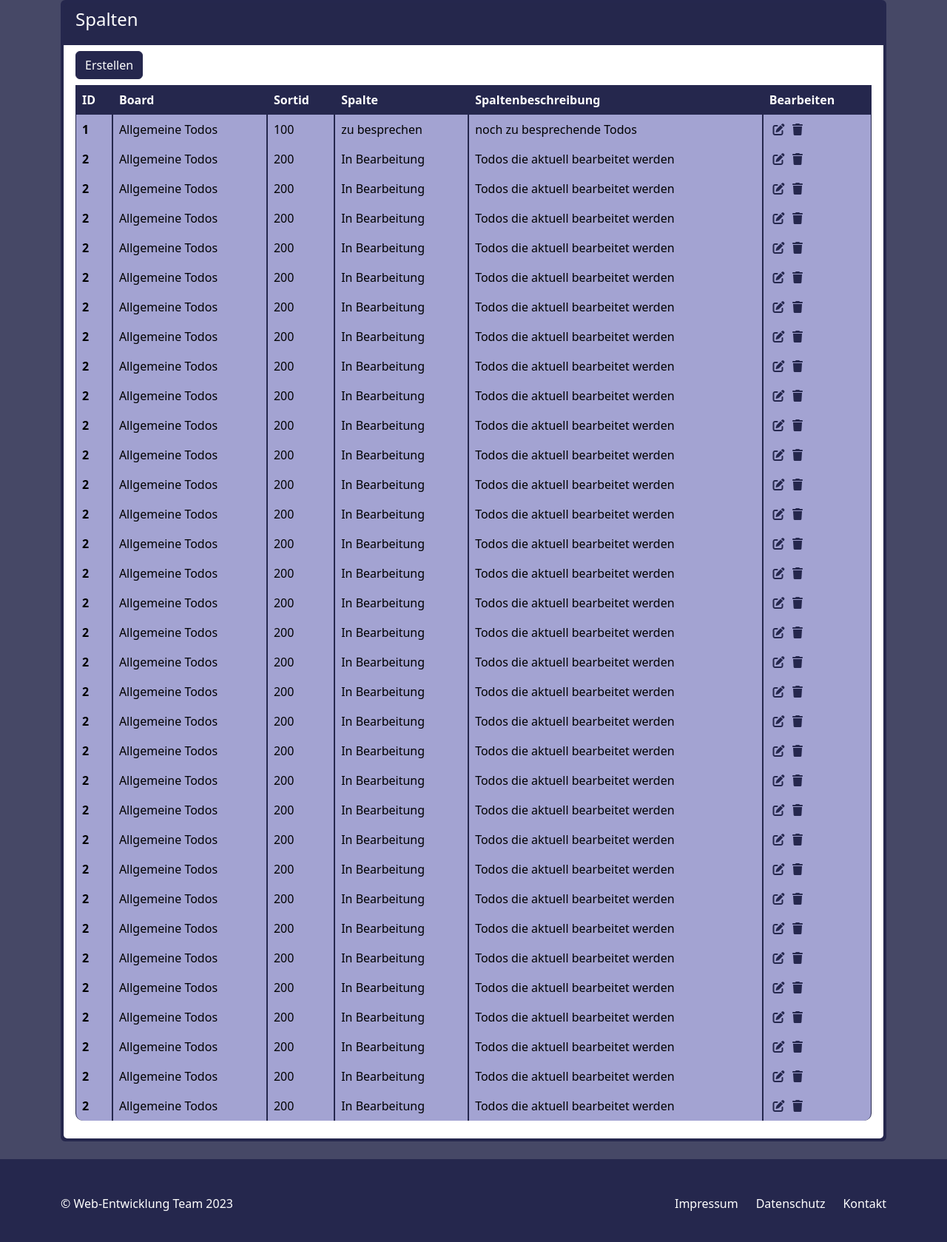
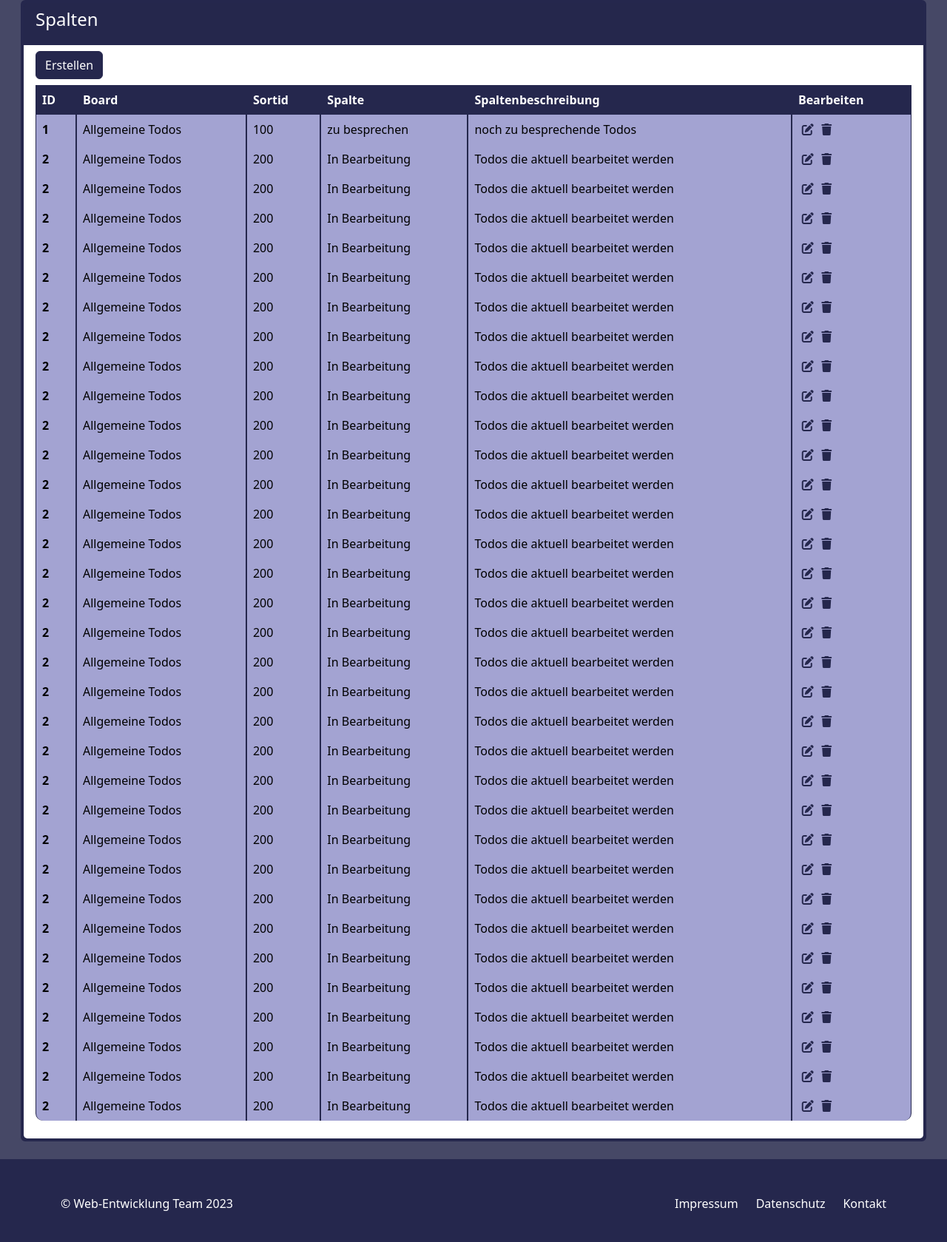
Before and after one commit to JDeffner/Webentwicklung, a PHP site: page /Uebung02/Spalten.html in a window 1280 px wide. Shown: the part 110-1789 px from the top of the page at 74% size. Run offline with PHP 8.4, Linux system fonts and the light colour scheme.

Commit message:
better, more fluid containers

```diff
--- a/Uebung02/SpalteErstellen.html
+++ b/Uebung02/SpalteErstellen.html
@@ -43,7 +43,7 @@
 
 
 <main class="container">
-  <div class="card" style="width: 100%;">
+  <div class="card">
     <div class="card-header">
       <h4>Spalte erstellen</h4>
     </div>
--- a/Uebung02/Spalten.html
+++ b/Uebung02/Spalten.html
@@ -46,8 +46,8 @@
 
 
 
-<main class="container">
-    <div class="card" style="width: 100%;">
+<main class="container-fluid">
+    <div class="card ms-3 me-3">
         <div class="card-header">
             <h4>Spalten</h4>
         </div>
--- a/Uebung02/Startseite.html
+++ b/Uebung02/Startseite.html
@@ -40,8 +40,8 @@
     </header>
 
 
-    <main class="container">
-        <div class="card" style="width: 100%;">
+    <main class="container-fluid">
+        <div class="card ms-3 me-3">
             <div class="card-header">
                 <h4>Tasks</h4>
             </div>
--- a/Uebung02/Style1.css
+++ b/Uebung02/Style1.css
@@ -52,7 +52,7 @@ body {
 }
 
 main {
-    flex: 1; /* Allow main content to grow and take remaining space */
+    flex: auto; /* Allow main content to grow and take remaining space */
     padding-bottom: 1.5em; /* Adjust to the height of the footer */
 }
 
@@ -81,7 +81,7 @@ body::-webkit-scrollbar-thumb:active {
     background: var(--hover-highlight-color); /* Thumb color on active */
 }
 
-    /* Card Styling */
+/* Card Styling */
 .card {
     --bs-card-color: var(--primary-color);
     --bs-card-bg: var(--primary-color);
```
